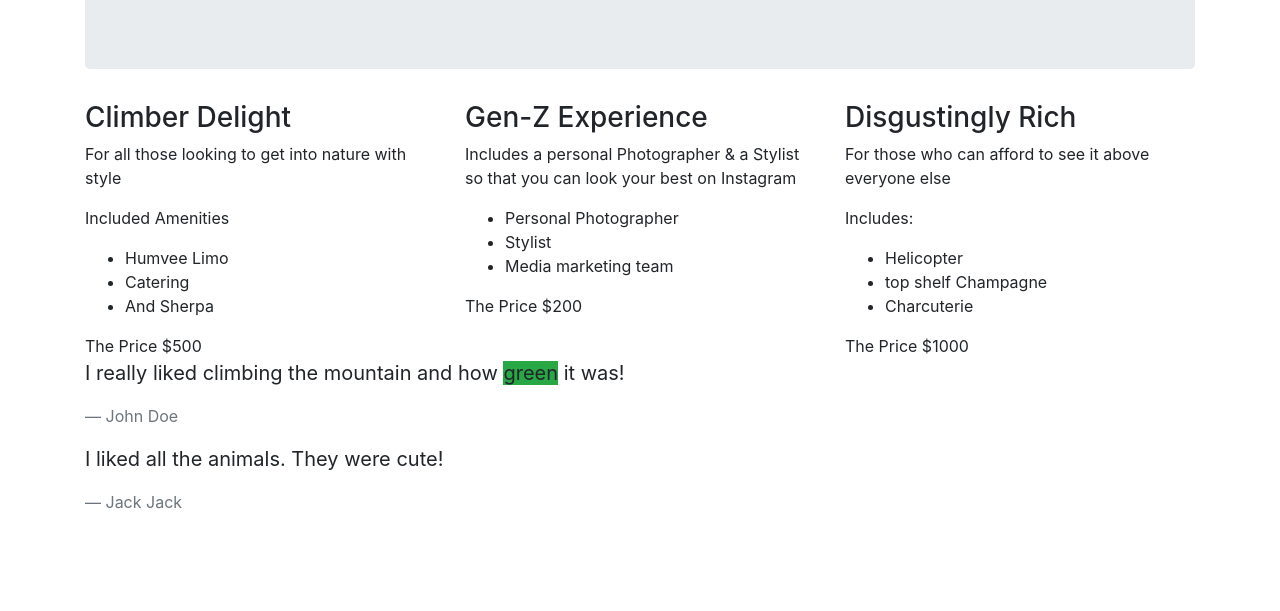
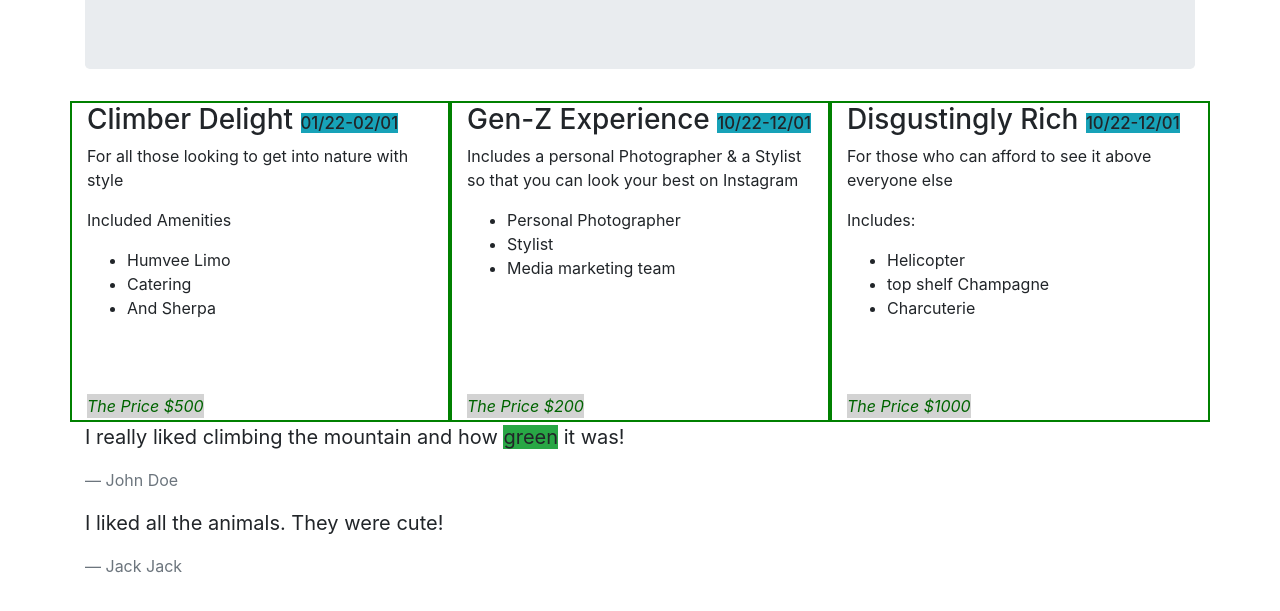
Before and after one commit to aaronminnick/vacation-site, a plain HTML site: page index.html in a window 1280 px wide. Shown: the part 157-768 px from the top of the page. Drawn offline with Linux system fonts and the light colour scheme.

Commit message:
add custom css stylesheet to override some bootstrap styles
Co-authored-by: Liam Eller <liamthelastson@gmail.com>

```diff
--- /dev/null
+++ b/css/styles.css
@@ -0,0 +1,22 @@
+.col-4 {
+  border: 2px solid green;
+}
+
+.col-4 footer {
+  position: absolute;
+  bottom: 2px;
+}
+
+.list-above-price {
+  margin-bottom: 100px;
+}
+
+.price {
+  font-style: italic;
+  color: darkgreen;
+  background: lightgrey;
+}
+
+.bg-info {
+  font-size: 60%;
+}
--- a/index.html
+++ b/index.html
@@ -3,6 +3,7 @@
 <head>
   <title>Vacation Site</title>
   <link href="css/bootstrap.css" rel="stylesheet" type="text/css">
+  <link href="css/styles.css" rel="stylesheet" type="text/css">
 </head>
 <body>
   <div class="container">
@@ -14,41 +15,38 @@
 
     <div class="row">
       <div class="col-4">
-        <h3>Climber Delight</h3>
+        <h3>Climber Delight <span class="bg-info">01/22-02/01</span></h3>
         <p>For all those looking to get into nature with style</p>
         <p>Included Amenities</p>
-        <ul>
+        <ul class="list-above-price">
           <li>Humvee Limo</li>
           <li>Catering</li>
           <li>And Sherpa</li>
         </ul>
-        <footer>The Price $500</footer>
+        <footer class="price">The Price $500</footer>
       </div>
       <div class="col-4">
-        <h3>Gen-Z Experience</h3>
+        <h3>Gen-Z Experience <span class="bg-info">10/22-12/01</span></h3>
         <p>Includes a personal Photographer & a Stylist so that you can look your best on Instagram</p>
-        <ul>
+        <ul class="list-above-price">
           <li>Personal Photographer</li>
           <li>Stylist</li>
           <li>Media marketing team</li>
         </ul>
-        <footer>The Price $200</footer>
-
+        <footer class="price">The Price $200</footer>
       </div>
       <div class="col-4">
-        <h3>Disgustingly Rich</h3>
+        <h3>Disgustingly Rich <span class="bg-info">10/22-12/01</span></h3>
         <p>For those who can afford to see it above everyone else</p>
         <p>Includes:</p>
-        <ul>
+        <ul class="list-above-price">
           <li>Helicopter</li>
           <li>top shelf Champagne</li>
           <li>Charcuterie</li>
         </ul>
-        <footer>The Price $1000</footer>
+        <footer class="price">The Price $1000</footer>
       </div>
-
     </div>
-
 
     <div class="blockquote">
       <p>I really liked climbing the mountain and how <span class="bg-success">green</span> it was!</p>
```
